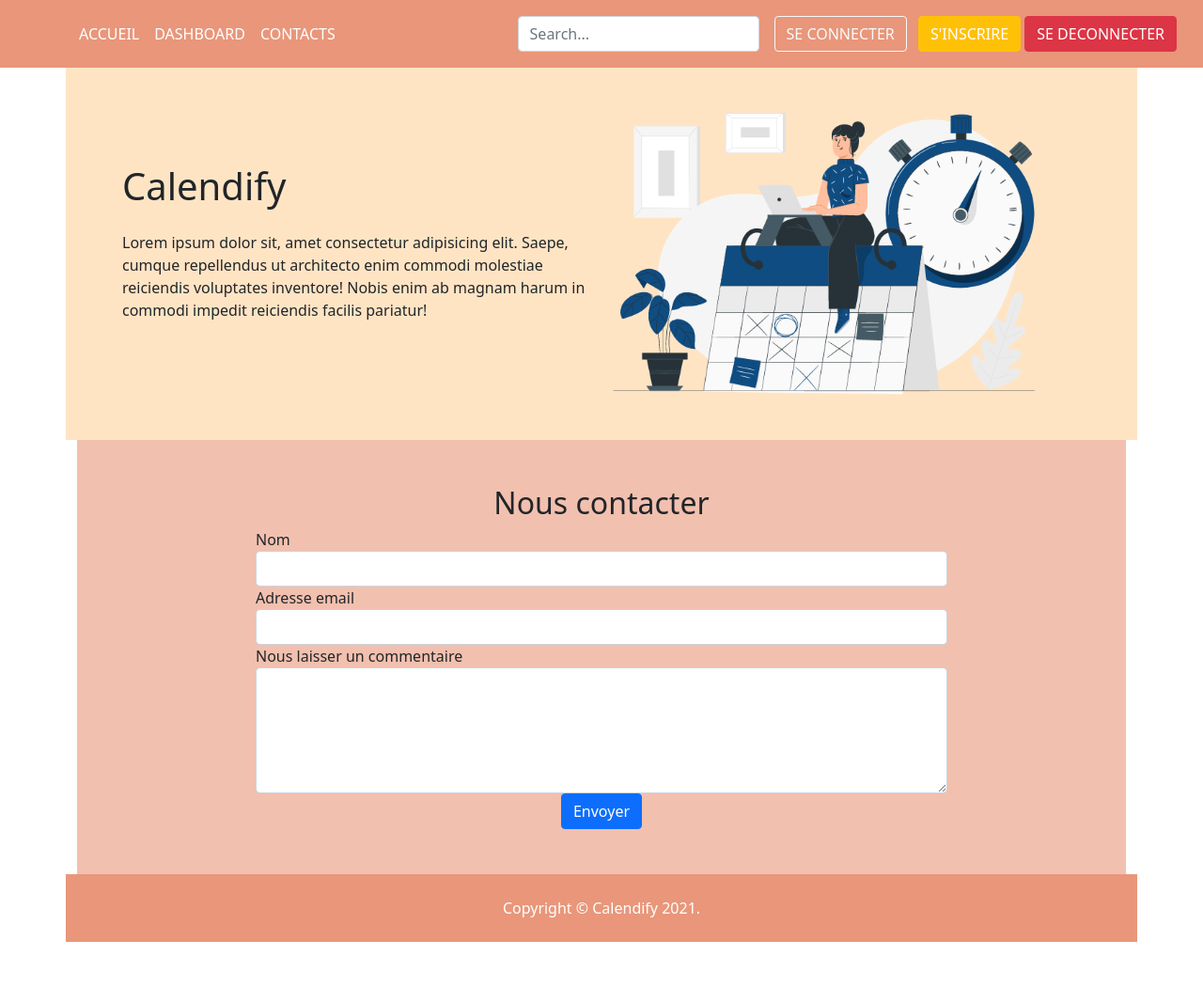
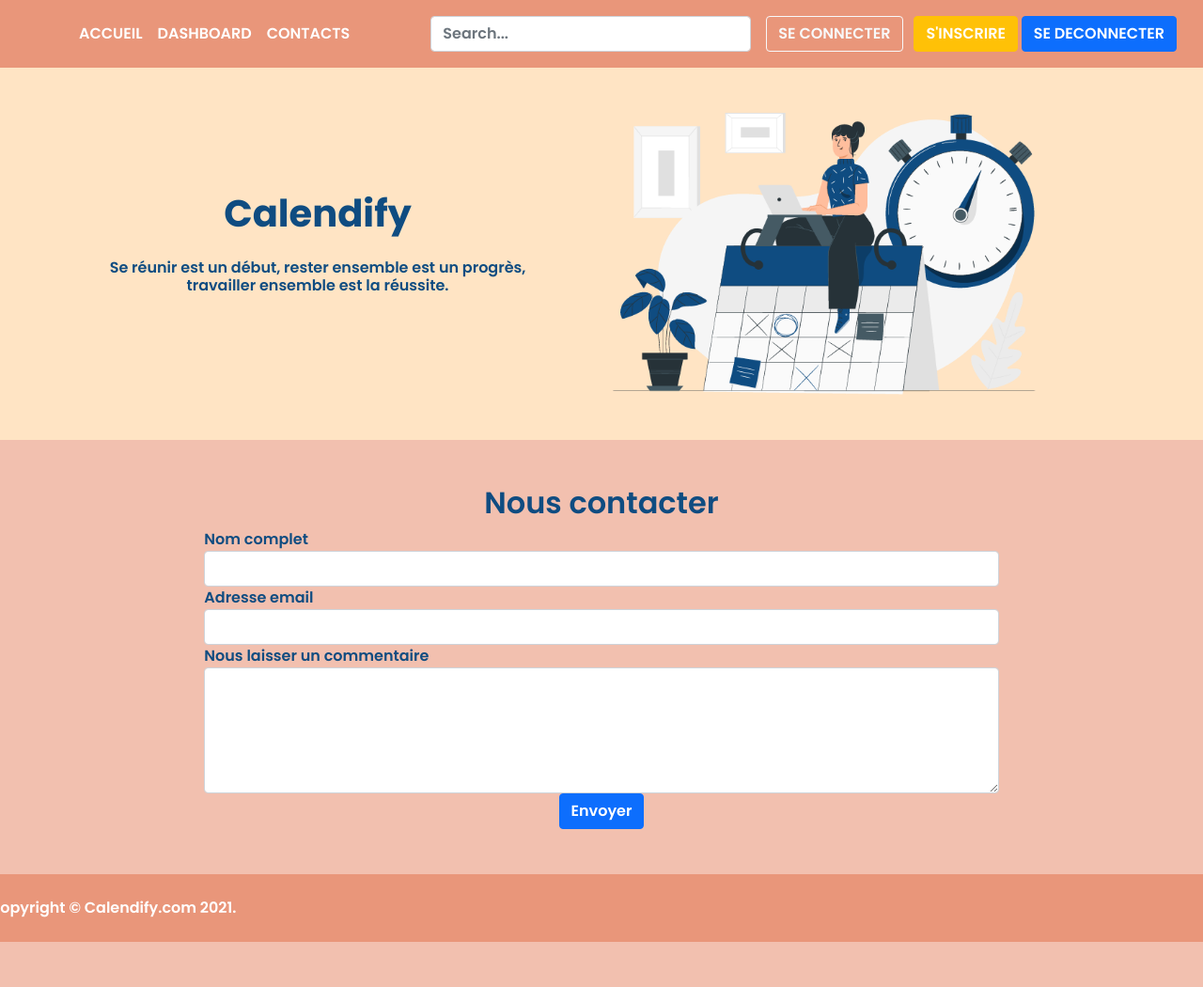
Before and after one commit to cecile9/peoject_3, a Symfony app: template templates/home/home.html.twig in a window 1280 px wide. Shown: the whole page at 94% size. After the commit the page ends 1002 px from the top, so only its background shows below. Run offline with Twig, Linux system fonts and the light colour scheme; the template is opened without the code that fills it, so the values that code supplies are empty; some libraries are stand-ins or nearby versions.

Commit message:
home page

```diff
--- a/templates/base.html.twig
+++ b/templates/base.html.twig
@@ -69,7 +69,7 @@
             <div class="text-end">
                 <a href="/login" type="button" class="btn btn-outline-light me-2">SE CONNECTER</a>
                 <a href="/register" type="button" class="btn btn-warning text-white">S'INSCRIRE</a>
-                <a href="/logout" type="button" class="btn btn-danger">SE DECONNECTER</a>
+                <a href="/logout" type="button" class="btn btn-primary">SE DECONNECTER</a>
             </div>
 
         </div>
@@ -78,88 +78,12 @@
 
 <div class="container mb-5">
     {% block body %}
-        <div class="footer" id="footer">
-            <div class="container">
-                <div class="row">
-                    <div class="col-lg-2  col-md-2 col-sm-4 col-xs-6">
-                        <h3> Lorem Ipsum </h3>
-                        <ul>
-                            <li> <a href="#"> Lorem Ipsum </a> </li>
-                            <li> <a href="#"> Lorem Ipsum </a> </li>
-                            <li> <a href="#"> Lorem Ipsum </a> </li>
-                            <li> <a href="#"> Lorem Ipsum </a> </li>
-                        </ul>
-                    </div>
-                    <div class="col-lg-2  col-md-2 col-sm-4 col-xs-6">
-                        <h3> Lorem Ipsum </h3>
-                        <ul>
-                            <li> <a href="#"> Lorem Ipsum </a> </li>
-                            <li> <a href="#"> Lorem Ipsum </a> </li>
-                            <li> <a href="#"> Lorem Ipsum </a> </li>
-                            <li> <a href="#"> Lorem Ipsum </a> </li>
-                        </ul>
-                    </div>
-                    <div class="col-lg-2  col-md-2 col-sm-4 col-xs-6">
-                        <h3> Lorem Ipsum </h3>
-                        <ul>
-                            <li> <a href="#"> Lorem Ipsum </a> </li>
-                            <li> <a href="#"> Lorem Ipsum </a> </li>
-                            <li> <a href="#"> Lorem Ipsum </a> </li>
-                            <li> <a href="#"> Lorem Ipsum </a> </li>
-                        </ul>
-                    </div>
-                    <div class="col-lg-2  col-md-2 col-sm-4 col-xs-6">
-                        <h3> Lorem Ipsum </h3>
-                        <ul>
-                            <li> <a href="#"> Lorem Ipsum </a> </li>
-                            <li> <a href="#"> Lorem Ipsum </a> </li>
-                            <li> <a href="#"> Lorem Ipsum </a> </li>
-                            <li> <a href="#"> Lorem Ipsum </a> </li>
-                        </ul>
-                    </div>
-                    <div class="col-lg-3  col-md-3 col-sm-6 col-xs-12 ">
-                        <h3> Lorem Ipsum </h3>
-                        <ul>
-                            <li>
-                                <div class="input-append newsletter-box text-center">
-                                    <input type="text" class="full text-center" placeholder="Email ">
-                                    <button class="btn  bg-gray" type="button"> Lorem ipsum <i class="fa fa-long-arrow-right"> </i> </button>
-                                </div>
-                            </li>
-                        </ul>
-                        <ul class="social">
-                            <li> <a href="#"> <i class=" fa fa-facebook">   </i> </a> </li>
-                            <li> <a href="#"> <i class="fa fa-twitter">   </i> </a> </li>
-                            <li> <a href="#"> <i class="fa fa-google-plus">   </i> </a> </li>
-                            <li> <a href="#"> <i class="fa fa-pinterest">   </i> </a> </li>
-                            <li> <a href="#"> <i class="fa fa-youtube">   </i> </a> </li>
-                        </ul>
-                    </div>
-                </div>
-                <!--/.row-->
-            </div>
-            <!--/.container-->
-        </div>
-        <!--/.footer-->
 
-        <div class="footer-bottom">
-            <div class="container">
-                <p class="pull-left"> Copyright © Footer E-commerce Plugin 2014. All right reserved. </p>
-                <div class="pull-right">
-                    <ul class="nav nav-pills payments">
-                        <li><i class="fa fa-cc-visa"></i></li>
-                        <li><i class="fa fa-cc-mastercard"></i></li>
-                        <li><i class="fa fa-cc-amex"></i></li>
-                        <li><i class="fa fa-cc-paypal"></i></li>
-                    </ul>
-                </div>
-            </div>
-        </div>
     {% endblock %}
 
 
 
 
-
+</div>
 </body>
 </html>
--- a/templates/home/home.html.twig
+++ b/templates/home/home.html.twig
@@ -5,8 +5,17 @@
 {% block stylesheets %}
     {{ parent()}}
     <style>
+        @import url('https://fonts.googleapis.com/css2?family=Poppins:ital,wght@0,600;0,700;1,900&display=swap');
         body {
             overflow-x: hidden;
+            font-family: 'Poppins', sans-serif;
+        }
+
+        .container {
+            padding: 0px !important;
+            margin: 0px !important;
+            width: auto !important;
+            max-width: 100% !important;
         }
 
         .hero {
@@ -28,15 +37,27 @@
             background-color: darksalmon;
             color: #fff;
         }
+        h1 {
+            color: #0f4c81;
+            font-weight: 900;
+            text-align: center;
+        }
+        h6 {
+            color: #0f4c81;
+            text-align: center;
+        }
+        label,h2 {
+            color: #0f4c81;
+        }
     </style>
     {% endblock %}
 
     {% block body %}
     <div class="row hero p-5 py-8">
-        <div class="col-xs-12 col-md-6">
+        <div class="col-xs-12 col-md-6 text-white">
             <h1>Calendify</h1>
 
-            <p class="mt-4 mb-4">Lorem ipsum dolor sit, amet consectetur adipisicing elit. Saepe, cumque repellendus ut architecto enim commodi molestiae reiciendis voluptates inventore! Nobis enim ab magnam harum in commodi impedit reiciendis facilis pariatur!</p>
+            <h6 class="mt-4 mb-4">Se réunir est un début, rester ensemble est un progrès, <br>travailler ensemble est la réussite. </h6>
 
         </div>
 
@@ -46,19 +67,19 @@
     </div>
 
     <div class="contact">
-        <div class="row py-5">
+        <div class="row py-5 ">
             <div class="col col-md-8 offset-md-2">
-                <h2 class="text-center">Nous contacter</h2>
+                <h2 class="text-center ">Nous contacter</h2>
                 <form action="">
-                    <div class="form-group">
-                        <label for="name">Nom</label>
+                    <div class="form-group text-white">
+                        <label for="name">Nom complet</label>
                         <input type="text" class="form-control">
                     </div>
-                    <div class="form-group">
+                    <div class="form-group text-white">
                         <label for="email">Adresse email</label>
                         <input type="email" class="form-control">
                     </div>
-                    <div class="form-group">
+                    <div class="form-group text-white">
                         <label for="name">Nous laisser un commentaire</label>
                         <textarea name="message" id="" rows="5" class="form-control"></textarea>
                     </div>
@@ -70,10 +91,10 @@
         </div>
     </div>
 
-    <footer class="row py-4">
-        <div class="container">
-            <div class="col-12 text-center">
-                Copyright &copy; Calendify 2021.
+    <footer class="row py-4 ">
+        <div class="container ">
+            <div class="col-12 center">
+                Copyright &copy; Calendify.com 2021.
             </div>
         </div>
     </footer>
```
Also changed, not shown: templates/event/dashboard.html.twig (+22 -16 lines).
